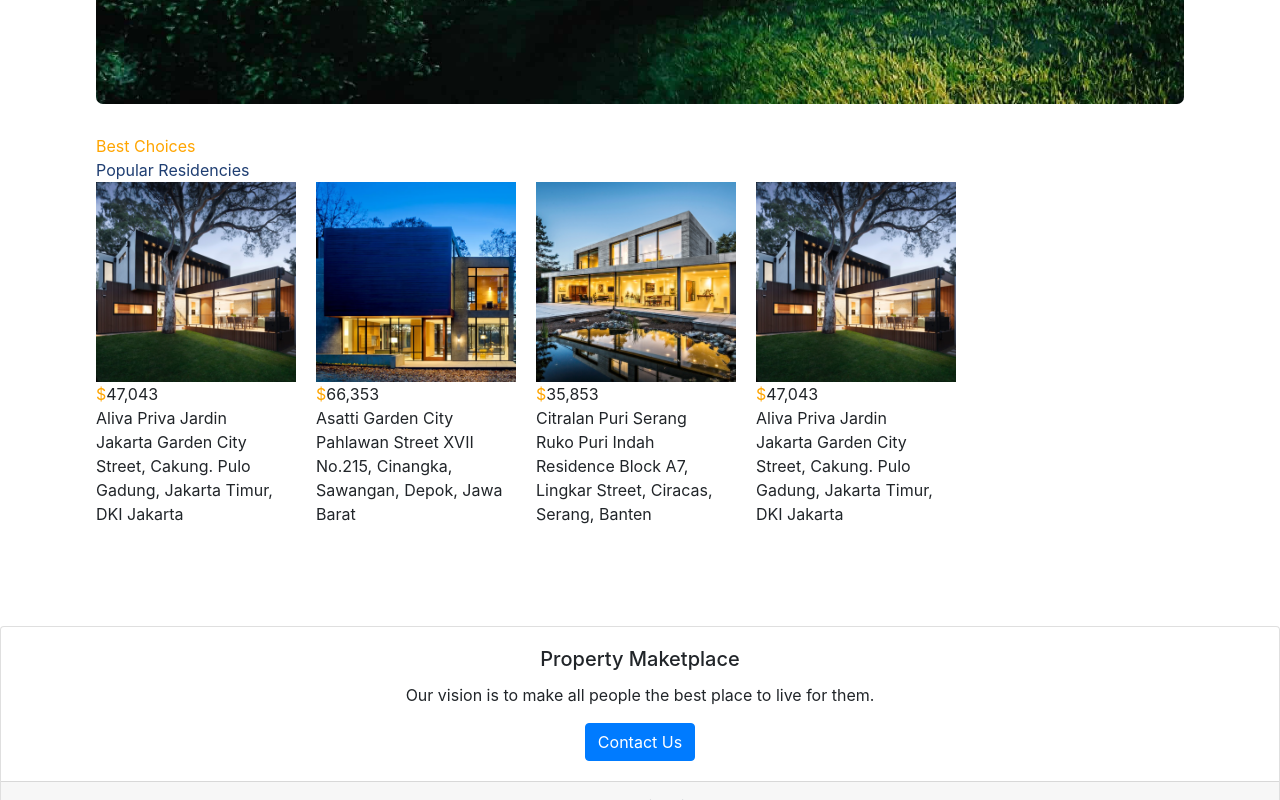
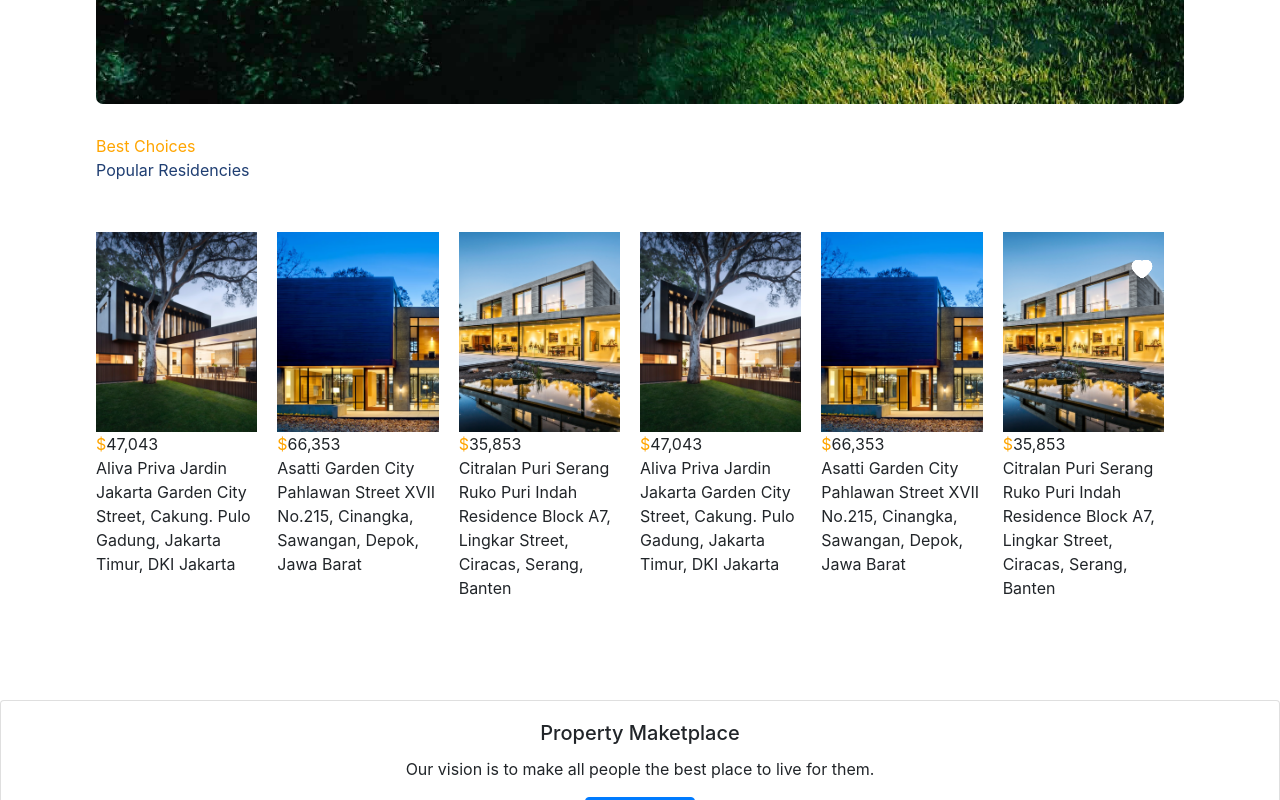
Before and after one commit to Bitlegions/property_marketplace, a React (Vite) app in the folder client/: page / in a window 1280 px wide. Shown: the part 589-1389 px from the top of the page. Built offline with nearby package versions, Linux system fonts and the light colour scheme.

Commit message:
Adding Heart & Peopertycard.jsx

```diff
--- a/client/package.json
+++ b/client/package.json
@@ -11,6 +11,7 @@
   },
   "dependencies": {
     "framer-motion": "^10.17.12",
+    "lodash": "^4.17.21",
     "react": "^18.2.0",
     "react-accessible-accordion": "^5.0.0",
     "react-countup": "^6.5.0",
--- /dev/null
+++ b/client/src/components/Heart.jsx
@@ -0,0 +1,12 @@
+import React from 'react'
+import { AiFillHeart } from 'react-icons/ai'
+
+
+const Heart = () => {
+  return (
+    <AiFillHeart size={24} color='white' style={{position:'absolute', top:'25px', right:'30px',  zIndex:'1'}} />
+
+  )
+}
+
+export default Heart
--- /dev/null
+++ b/client/src/components/Propertycard.jsx
@@ -0,0 +1,31 @@
+import React from 'react'
+import data from "../utils/slider.json";
+// import './PropertyCard.css'
+// import { truncate } from 'lodash'
+import { useNavigate } from "react-router-dom";
+import Heart from "./Heart";
+
+const PropertyCard = () => {
+
+  const navigate = useNavigate();
+  return (
+    <div className="flexColStart r-card" style={{ position: 'relative',  marginTop: '50px' }} onClick={() => navigate(`../properties/${card.id}`)}>
+      <div className="d-flex">
+        {data.map((card, i) => (
+          <div key={i} style={{ width: "300px", marginRight: "20px" }}>
+            <Heart id={card?.id} />
+            <img src={card.image} alt="home" style={{ width: "100%", height: '200px', objectFit: 'cover' }} />
+            <span >
+              <span style={{ color: "orange" }}>$</span>
+              <span>{card.price}</span>
+            </span>
+            <div >{card.name}</div>
+            <span >{card.detail}</span>
+          </div>
+        ))}
+      </div>
+    </div>
+  )
+}
+
+export default PropertyCard;
--- a/client/src/components/Residencies.jsx
+++ b/client/src/components/Residencies.jsx
@@ -1,5 +1,6 @@
 import React from "react";
 import data from "../utils/slider.json";
+import Propertiescard from "./Propertycard";
 
 const Residencies = () => {
   return (
@@ -10,20 +11,7 @@ const Residencies = () => {
           <div style={{ color: '#1f3e72' }}>Popular Residencies</div>
         </div>
         {/* slider */}
-        <div className="d-flex"  >
-          {data.map((card, i) => (
-            <div key={i} style={{ width: "200px", marginRight: "20px" }}>
-              <img src={card.image} alt="home" style={{ width: "100%", height: '200px', objectFit: 'cover' }} />
-
-              <span >
-                <span style={{ color: "orange" }}>$</span>
-                <span>{card.price}</span>
-              </span>
-              <div >{card.name}</div>
-              <span >{card.detail}</span>
-            </div>
-          ))}
-        </div>
+        <Propertiescard/>
       </div>
     </div>
   );
--- a/client/src/pages/Properties.jsx
+++ b/client/src/pages/Properties.jsx
@@ -1,12 +1,14 @@
 import React from 'react'
-import { HiLocationMarker } from "react-icons/hi";
+import Propertiescard from '../components/Propertycard';
 import Search from '../components/Search';
+
 
 
 const Properties = () => {
   return (
     <>
         <Search />
+        <Propertiescard/>
 
     </>
   )
--- a/client/src/pages/Website.jsx
+++ b/client/src/pages/Website.jsx
@@ -1,4 +1,3 @@
-import { useState } from 'react'
 import React from 'react'
 import Hero from '../components/Hero';
 import Residencies from '../components/Residencies';
--- a/client/src/utils/slider.json
+++ b/client/src/utils/slider.json
@@ -22,5 +22,17 @@
     "price": "47,043",
     "detail": "Jakarta Garden City Street, Cakung. Pulo Gadung, Jakarta Timur, DKI Jakarta",
     "image": "./r1.png"
+  },
+  {
+    "name": "Asatti Garden City",
+    "price": "66,353",
+    "detail": "Pahlawan Street XVII No.215, Cinangka, Sawangan, Depok, Jawa Barat",
+    "image": "./r2.png"
+  },
+  {
+    "name": "Citralan Puri Serang",
+    "price": "35,853",
+    "detail": "Ruko Puri Indah Residence Block A7, Lingkar Street, Ciracas, Serang, Banten",
+    "image": "./r3.png"
   }
 ]
```
Also changed, not shown: 1 other file (tests, documents, lock files or other folders).
